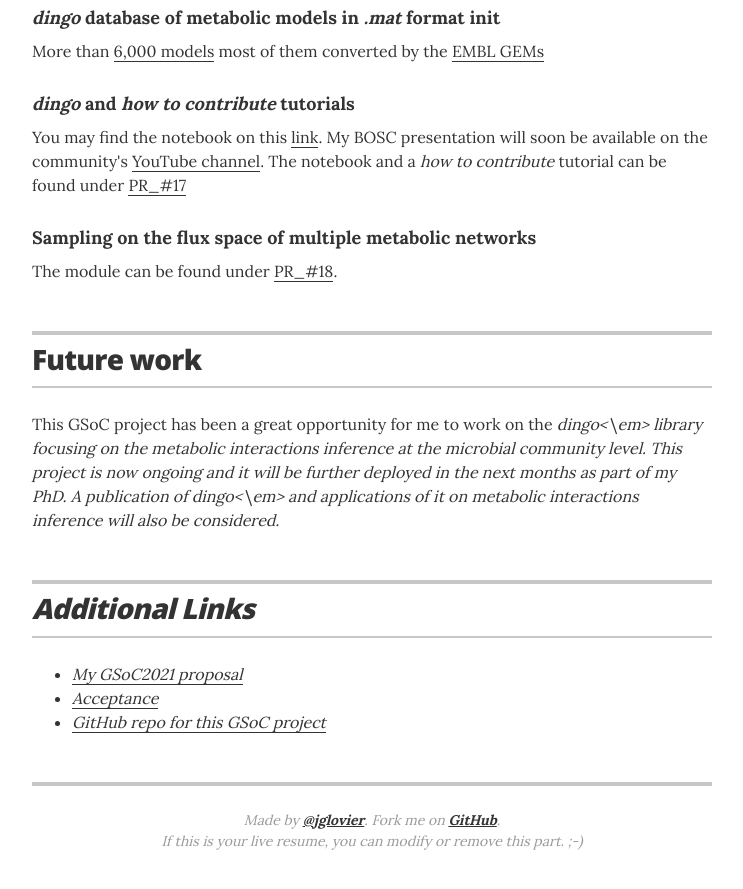
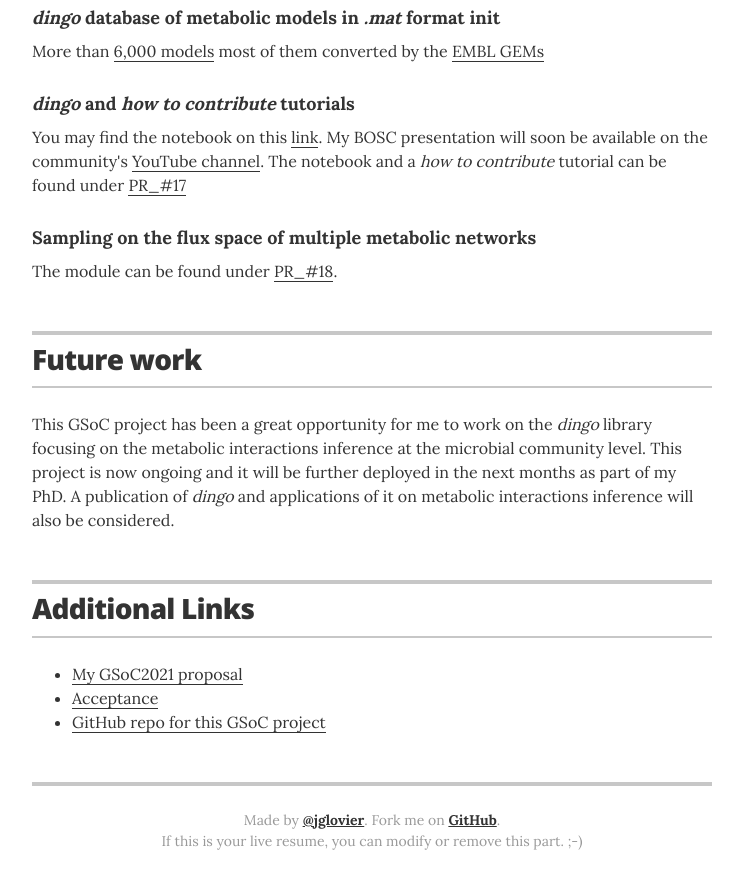
Before and after one commit to hariszaf/gsoc2021, a Jekyll site: the page built from index.html, in a window 1280 px wide and 900 px high, scrolled down 3721 px. Shown: the top 889 px of the window, without its empty margins (268-1011 px from the left). Built offline with Jekyll 4.4.1, drawn with Linux system fonts in a browser that asks for light colours.

Commit message:
fix slashes

```diff
--- a/_data/future.yml
+++ b/_data/future.yml
@@ -1,2 +1,2 @@
 # what follows after GSoC
-- task: This GSoC project has been a great opportunity for me to work on the <em>dingo<\em> library focusing on the metabolic interactions inference at the microbial community level. This project is now ongoing and it will be further deployed in the next months as part of my PhD. A publication of <em>dingo<\em> and applications of it on metabolic interactions inference will also be considered.
+- task: This GSoC project has been a great opportunity for me to work on the <em>dingo</em> library focusing on the metabolic interactions inference at the microbial community level. This project is now ongoing and it will be further deployed in the next months as part of my PhD. A publication of <em>dingo</em> and applications of it on metabolic interactions inference will also be considered.
```
